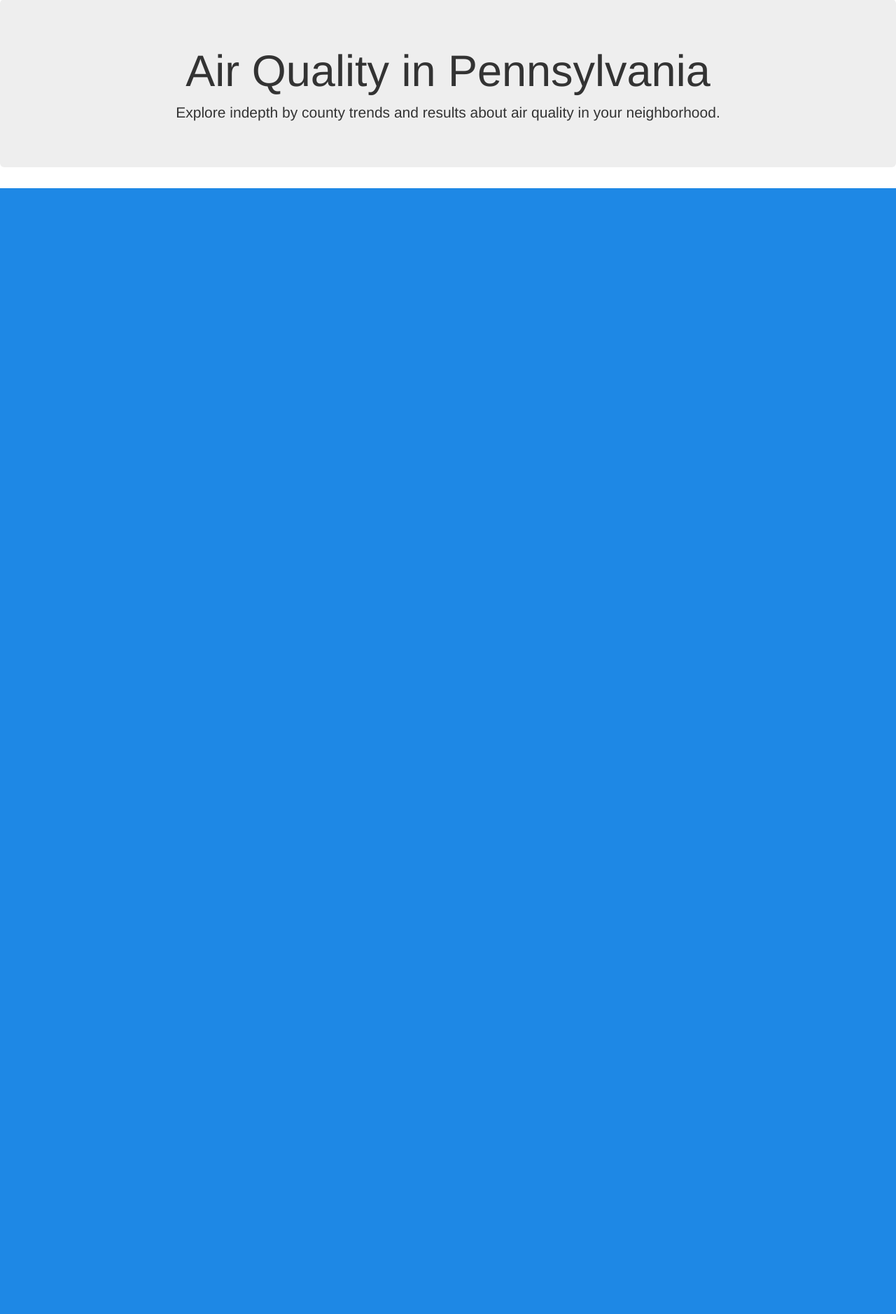
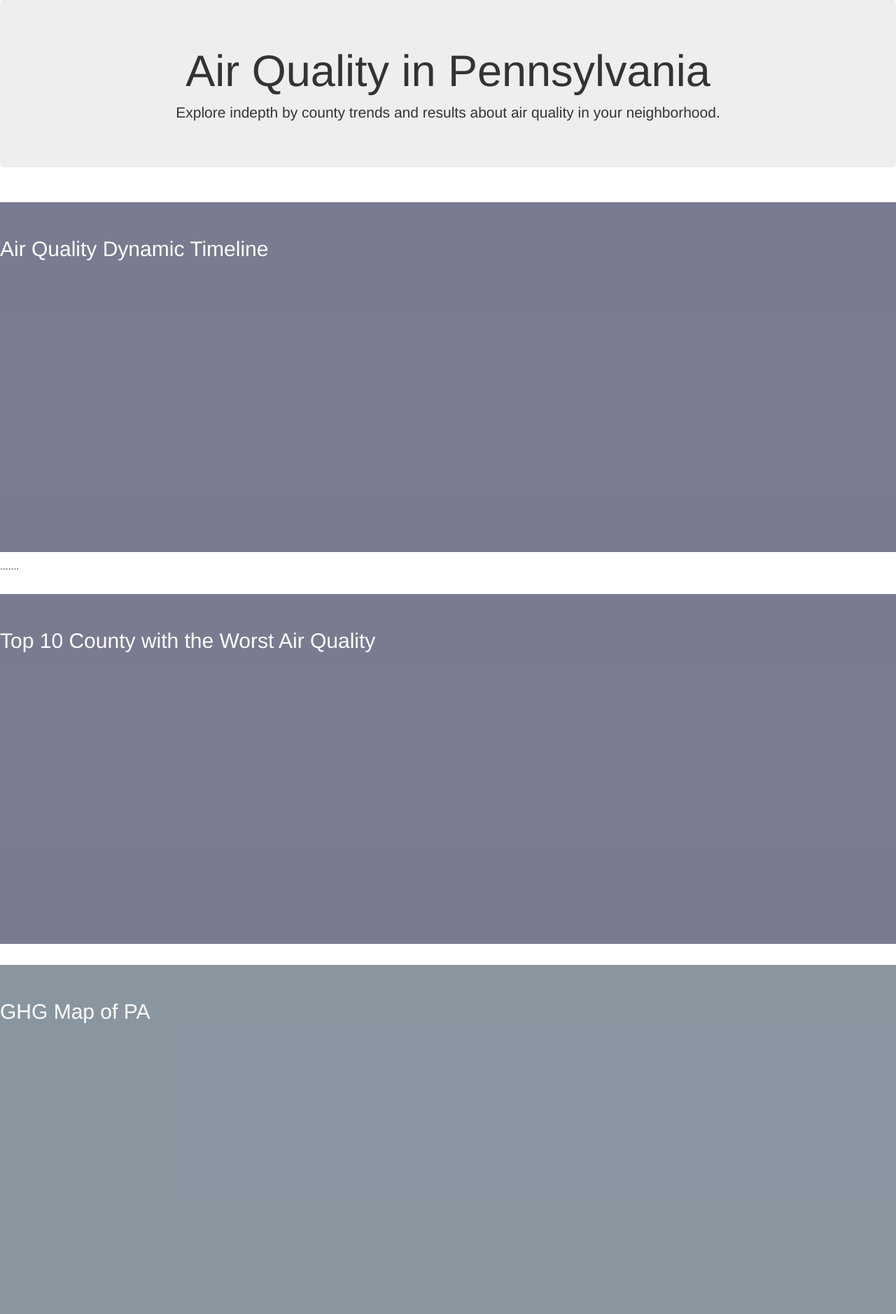
Before and after one commit to dipeshtimsina/RealProject2, a Flask app: page / in a window 1280 px wide. Shown: the part 63-1941 px from the top of the page at 70% size. Run offline with Flask 2, Linux system fonts and the light colour scheme; data comes from the database, SQL or seed files in the repository; some libraries are stand-ins or nearby versions.

Commit message:
there was a mistake on reference now its fixed

```diff
--- a/templates/index.html
+++ b/templates/index.html
@@ -32,22 +32,22 @@
        top: 50px;
       }
       /* For Air Quality Nav Tab: Has 2 sections */
-      #aqtimeline {padding-top:50px;height:1000px;color: #fff; background-color: #1E88E5;}
-      #aqwrost10 {padding-top:50px;height:1000px;color: #fff; background-color: #1E88E5;}
+      #aqtimeline {padding-top:50px;height:500px;color: #fff; background-color: rgba(5, 9, 48, 0.534);}
+      #aqwrost10 {padding-top:50px;height:500px;color: #fff; background-color: rgba(5, 9, 48, 0.534);}
       /* For GHG Nav Tab: Has 2 sections */
-      #ghgpa {padding-top:50px;height:1000px;color: #fff; background-color: #673ab7;}
-      #ghgfacility {padding-top:50px;height:1000px;color: #fff; background-color: #673ab7;}
+      #ghgpa {padding-top:50px;height:500px;color: #fff; background-color: rgba(8, 34, 56, 0.473);}
+      #ghgfacility {padding-top:50px;height:500px;color: #fff; background-color: rgba(8, 34, 56, 0.473);}
       /* For Emissions has 4 sections */
-      #emstimeline{padding-top:50px;height:1000px;color: #fff; background-color: #ff9800;}
-      #emstop10{padding-top:50px;height:1000px;color: #fff; background-color: #ff9800;}
-      #emstop2{padding-top:50px;height:1000px;color: #fff; background-color: #ff9800;}
-      #emstopfacility{padding-top:50px;height:1000px;color: #fff; background-color: #ff9800;}
+      #emstimeline{padding-top:50px;height:500px;color: #fff; background-color: #ff9800;}
+      #emstop10{padding-top:50px;height:500px;color: #fff; background-color: #ff9800;}
+      #emstop2{padding-top:50px;height:500px;color: #fff; background-color: #ff9800;}
+      #emstopfacility{padding-top:50px;height:500px;color: #fff; background-color: #ff9800;}
       /* For Consequence Nav tab has 2 sections */
-      #conshealth {padding-top:50px;height:1000px;color: #fff; background-color: #00bcd4;}
-      #consgov {padding-top:50px;height:1000px;color: #fff; background-color: #00bcd4;}
+      #conshealth {padding-top:50px;height:500px;color: #fff; background-color: #00bcd4;}
+      #consgov {padding-top:50px;height:500px;color: #fff; background-color: #00bcd4;}
       /* For About has 2 sections */
-      #abtsite {padding-top:50px;height:1000px;color: #fff; background-color: #009688;}
-      #abtus {padding-top:50px;height:1000px;color: #fff; background-color: #009688;}
+      #abtsite {padding-top:50px;height:500px;color: #fff; background-color: #009688;}
+      #abtus {padding-top:50px;height:500px;color: #fff; background-color: #009688;}
 
       </style>
   </head>
@@ -193,12 +193,13 @@
 
 <!-- Air Quality Sections -->
 
-<div id="aqtimeline" class="container-fluid" ></div>
-
+<div id="ourNavbar" class="container-fluid" ></div>
+<h2 id="aqtimeline">Air Quality Dynamic Timeline</h2>
+<p>.......</p>
 
 <!--**************************************************************************************************************************************************************************************-->
-<div id="aqwrost10" class="container-fluid"></div>
-
+<div id="ourNavbar" class="container-fluid"></div>
+<h2 id="aqwrost10">Top 10 County with the Worst Air Quality </h2>
 
 
 <!--**************************************************************************************************************************************************************************************-->
@@ -206,14 +207,14 @@
 
 <!-- GHG Section -->
 
-<div id="ghgpa" class="container-fluid"></div>
-
+<div id="ourNavbar" class="container-fluid"></div>
+<h2 id="ghgpa" >GHG Map of PA</h2>
 
 
 <!--**************************************************************************************************************************************************************************************-->
 
-<div id="ghgfacility" class="container-fluid"></div>
-
+<div id="ourNavbar" class="container-fluid"></div>
+<h2 id="ghgfacility" >GHG Map of the Facilities</h2>
 
 
 <!--**************************************************************************************************************************************************************************************-->
@@ -222,23 +223,23 @@
 <!-- Emissions Section -->
 
 
-<div id="emstimeline" class="container-fluid"></div>
-
+<div id="ourNavbar" class="container-fluid"></div>
+<h2 id="emstimeline" >Emissions Dynamic Timeline of PA</h2>
 
 <!--**************************************************************************************************************************************************************************************-->
 
-<div id="emstop10" class="container-fluid"></div>
-
+<div id="ourNavbar" class="container-fluid"></div>
+<h2 id="emstop10" >Top 10 Counties with the Largest Carbon Emission</h2>
 
 <!--**************************************************************************************************************************************************************************************-->
 
-<div id="emstop2" class="container-fluid"></div>
-
+<div id="ourNavbar" class="container-fluid"></div>
+<h2 id="emstop2" >Deeper Dive into the Top 2 Counties</h2>
 
 <!--**************************************************************************************************************************************************************************************-->
 
-<div id="emstopfacility" class="container-fluid"></div>
-
+<div id="ourNavbar" class="container-fluid"></div>
+<h2 id="emstopfacility" > Top Facilites with the Largest Carbon Emission</h2>
 
 
 <!--**************************************************************************************************************************************************************************************-->
@@ -247,13 +248,13 @@
 <!-- Consequences Section -->
 
 
-<div id="conshealth" class="container-fluid"></div>
-
+<div id="ourNavbar" class="container-fluid"></div>
+<h2 id="conshealth" > Health Concerns and Public Safety </h2>
 
 <!--**************************************************************************************************************************************************************************************-->
 
-<div id="consgov" class="container-fluid"></div>
-
+<div id="ourNavbar" class="container-fluid"></div>
+<h2 id="consgov"> Governmental Policies and Regulations </h2>
 
 <!--**************************************************************************************************************************************************************************************-->
 <!--**************************************************************************************************************************************************************************************-->
@@ -261,13 +262,13 @@
 <!-- About Section -->
 
 
-<div id="abtsite" class="container-fluid"></div>
-
+<div id="ourNavbar" class="container-fluid"></div>
+<h2 id="abtsite"> Learn to Navigate the Website </h2>
 
 <!--**************************************************************************************************************************************************************************************-->
 
-<div id="abtus" class="container-fluid"></div>
-
+<div id="ourNavbar" class="container-fluid"></div>
+<h2 id="abtus" > Team Behind the Scene </h2>
 
 
 
```
